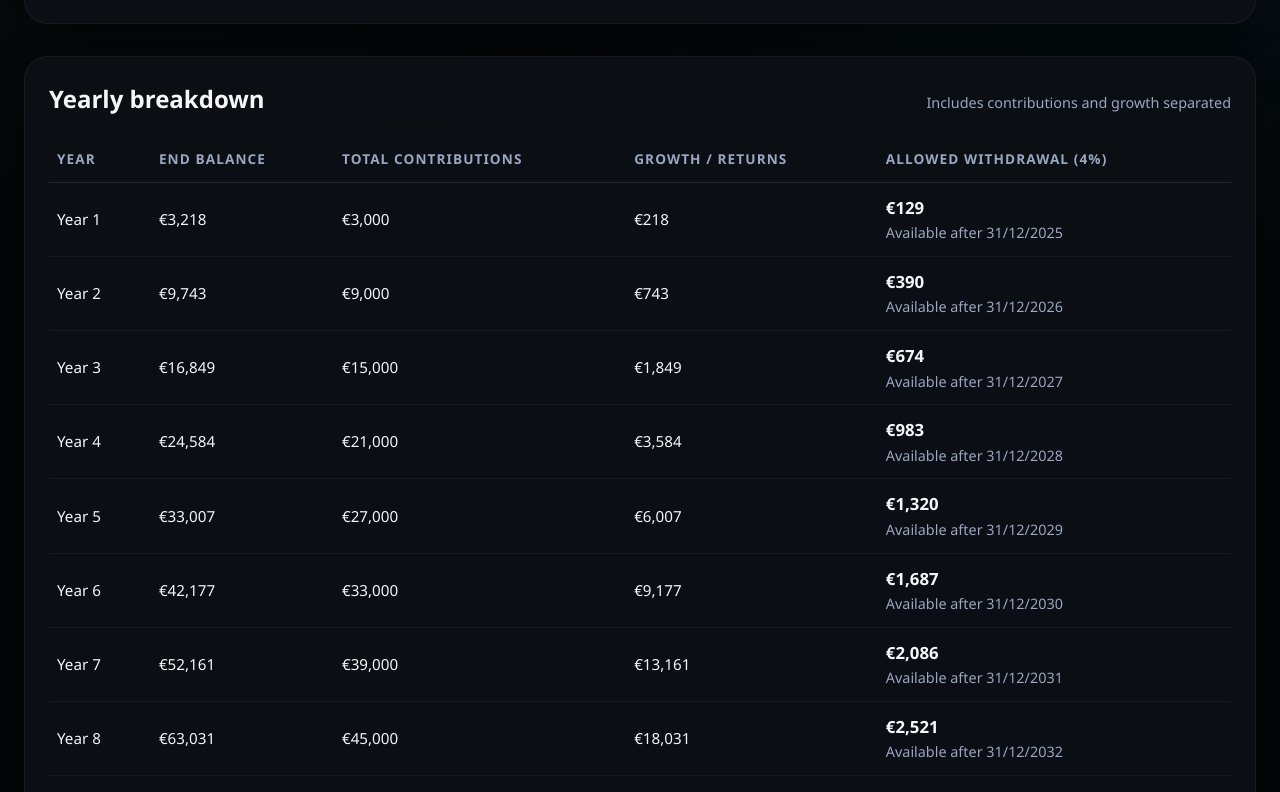
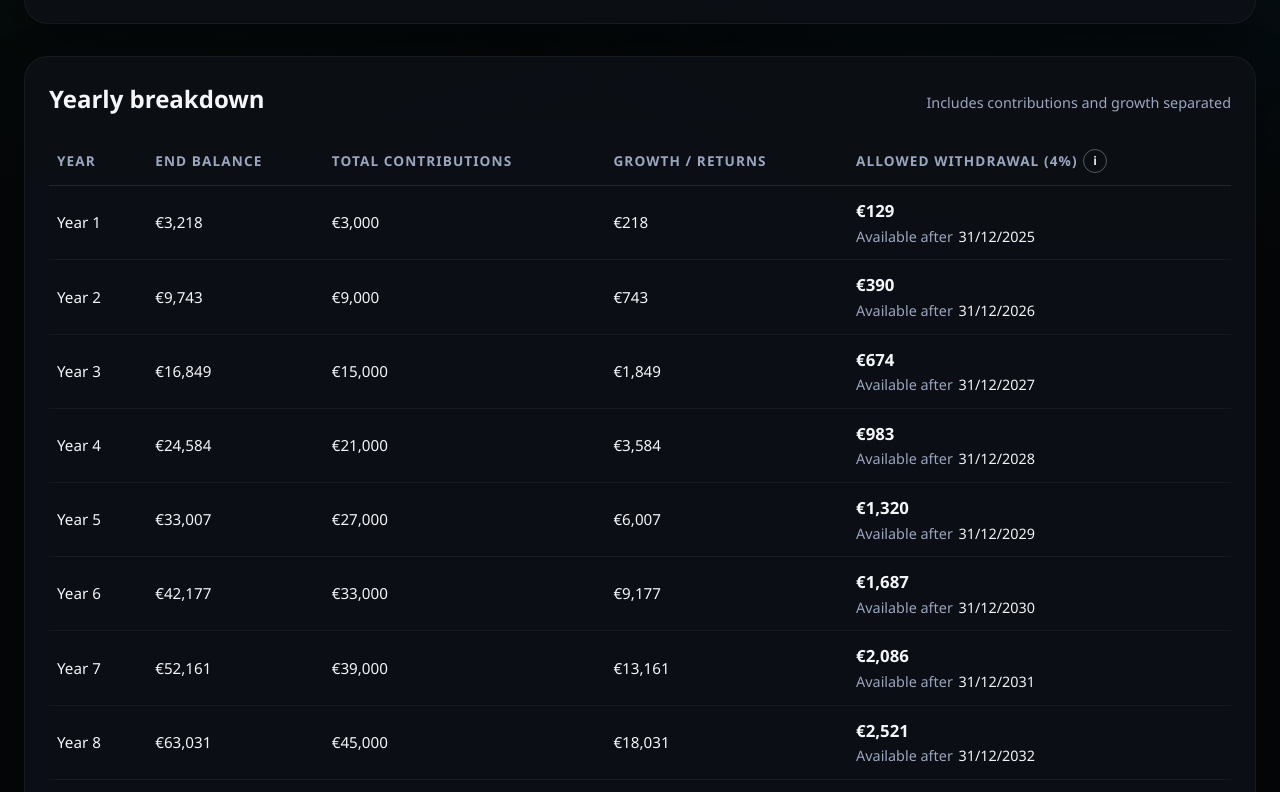
Before and after one commit to GeorgeWebDevCy/dynamic-compound-interest-calculator-desktop-app, a React (Vite) app in the folder app/: page / in a window 1280 px wide. Shown: the part 1782-2574 px from the top of the page. Built offline with nearby package versions, Linux system fonts and the light colour scheme.

Commit message:
tooltips added

```diff
--- a/app/src/App.css
+++ b/app/src/App.css
@@ -354,6 +354,18 @@
   font-size: 1.05rem;
 }
 
+.withdrawal-detail {
+  display: inline-flex;
+  align-items: center;
+  gap: 0.35rem;
+  flex-wrap: wrap;
+}
+
+.withdrawal-detail time {
+  font-variant-numeric: tabular-nums;
+  color: #f3f4f6;
+}
+
 .chart-wrapper {
   margin-top: 1rem;
   width: 100%;
@@ -429,6 +441,40 @@ th {
   border-bottom: 1px solid rgba(255, 255, 255, 0.1);
 }
 
+.withdrawal-header > span {
+  display: inline-flex;
+  align-items: center;
+  gap: 0.35rem;
+  white-space: nowrap;
+}
+
+.info-badge {
+  border: 1px solid rgba(255, 255, 255, 0.3);
+  background: transparent;
+  color: #e5e7eb;
+  border-radius: 999px;
+  width: 1.5rem;
+  height: 1.5rem;
+  font-size: 0.75rem;
+  line-height: 1;
+  display: inline-flex;
+  align-items: center;
+  justify-content: center;
+  cursor: help;
+  transition: border-color 0.2s ease, color 0.2s ease, background 0.2s ease;
+}
+
+.info-badge:hover,
+.info-badge:focus-visible {
+  border-color: rgba(34, 211, 136, 0.7);
+  color: #22d3a6;
+}
+
+.info-badge:focus-visible {
+  outline: 2px solid rgba(34, 211, 136, 0.6);
+  outline-offset: 2px;
+}
+
 tbody tr {
   border-bottom: 1px solid rgba(255, 255, 255, 0.05);
 }
--- a/app/src/App.tsx
+++ b/app/src/App.tsx
@@ -52,6 +52,8 @@ const resolveLanguageCode = (language?: string) => {
 }
 
 const resolveLocale = (language: string) => (language === 'el' ? 'el-GR' : 'en-GB')
+
+const WITHDRAWAL_TOOLTIP_LIMIT = 5
 
 function App() {
   const { t, i18n } = useTranslation()
@@ -271,29 +273,65 @@ function App() {
     setSettings({ ...DEFAULT_SETTINGS })
   }
 
-  const formatWithdrawalDate = (yearValue: number) => {
+  const getWithdrawalDate = (yearValue: number) => {
     const payoutYear = Math.max(currentYear - 1 + Math.ceil(yearValue), currentYear)
     const iso = `${payoutYear}-12-31`
-    return formatDateForInput(iso) || `31/12/${payoutYear}`
+    return {
+      iso,
+      label: formatDateForInput(iso) || `31/12/${payoutYear}`,
+    }
   }
 
+  const withdrawalScheduleSummary = useMemo(() => {
+    if (!projection.table.length) {
+      return ''
+    }
+
+    const entries = projection.table.slice(0, WITHDRAWAL_TOOLTIP_LIMIT).map((row) => {
+      const withdrawalDate = getWithdrawalDate(row.year)
+      return t('table.withdrawalScheduleTooltip', {
+        year: decimalFormatter.format(row.year),
+        amount: currencyFormatter.format(row.allowedWithdrawal),
+        date: withdrawalDate.label,
+      })
+    })
+
+    if (projection.table.length > WITHDRAWAL_TOOLTIP_LIMIT) {
+      entries.push(
+        t('table.withdrawalScheduleMore', {
+          count: projection.table.length - WITHDRAWAL_TOOLTIP_LIMIT,
+        }),
+      )
+    }
+
+    return entries.join('\n')
+  }, [projection.table, t, decimalFormatter, currencyFormatter])
+
+  const withdrawalScheduleAriaLabel = withdrawalScheduleSummary
+    ? `${t('table.withdrawalScheduleLabel')}: ${withdrawalScheduleSummary.replace(/\n/g, ', ')}`
+    : undefined
+
   const renderTable = () =>
-    projection.table.map((row) => (
-      <tr key={row.year}>
-        <td>{t('table.yearValue', { value: decimalFormatter.format(row.year) })}</td>
-        <td>{currencyFormatter.format(row.endingBalance)}</td>
+    projection.table.map((row) => {
+      const withdrawalDate = getWithdrawalDate(row.year)
+      return (
+        <tr key={row.year}>
+          <td>{t('table.yearValue', { value: decimalFormatter.format(row.year) })}</td>
+          <td>{currencyFormatter.format(row.endingBalance)}</td>
         <td>{currencyFormatter.format(row.contributions)}</td>
         <td>{currencyFormatter.format(row.growth)}</td>
         <td>
           <div className="withdrawal-cell">
             <strong>{currencyFormatter.format(row.allowedWithdrawal)}</strong>
-            <span className="muted">
-              {t('table.withdrawalDetail', { date: formatWithdrawalDate(row.year) })}
+            <span className="muted withdrawal-detail">
+              {t('table.withdrawalDetailLabel')}{' '}
+              <time dateTime={withdrawalDate.iso}>{withdrawalDate.label}</time>
             </span>
           </div>
         </td>
       </tr>
-    ))
+      )
+    })
 
   return (
     <div className="app-shell">
@@ -606,7 +644,21 @@ function App() {
                 <th>{t('table.headers.endingBalance')}</th>
                 <th>{t('table.headers.contributions')}</th>
                 <th>{t('table.headers.growth')}</th>
-                <th>{t('table.headers.withdrawal')}</th>
+                <th className="withdrawal-header">
+                  <span>
+                    {t('table.headers.withdrawal')}
+                    {withdrawalScheduleSummary && (
+                      <button
+                        type="button"
+                        className="info-badge"
+                        title={withdrawalScheduleSummary}
+                        aria-label={withdrawalScheduleAriaLabel}
+                      >
+                        i
+                      </button>
+                    )}
+                  </span>
+                </th>
               </tr>
             </thead>
             <tbody>{renderTable()}</tbody>
--- a/app/src/locales/el/translation.json
+++ b/app/src/locales/el/translation.json
@@ -123,7 +123,10 @@
       "withdrawal": "Επιτρεπόμενη ρευστοποίηση (4%)"
     },
     "yearValue": "Έτος {{value}}",
-    "withdrawalDetail": "Διαθέσιμο μετά τις {{date}}"
+    "withdrawalDetailLabel": "Διαθέσιμο μετά τις",
+    "withdrawalScheduleLabel": "Πρόγραμμα ρευστοποιήσεων",
+    "withdrawalScheduleTooltip": "Έτος {{year}} → {{amount}} στις {{date}}",
+    "withdrawalScheduleMore": "+{{count}} επιπλέον έτη"
   },
   "status": {
     "ready": "Έτοιμο",
--- a/app/src/locales/en/translation.json
+++ b/app/src/locales/en/translation.json
@@ -123,7 +123,10 @@
       "withdrawal": "Allowed withdrawal (4%)"
     },
     "yearValue": "Year {{value}}",
-    "withdrawalDetail": "Available after {{date}}"
+    "withdrawalDetailLabel": "Available after",
+    "withdrawalScheduleLabel": "Withdrawal schedule",
+    "withdrawalScheduleTooltip": "Year {{year}} → {{amount}} on {{date}}",
+    "withdrawalScheduleMore": "+{{count}} more years"
   },
   "status": {
     "ready": "Ready",
```
